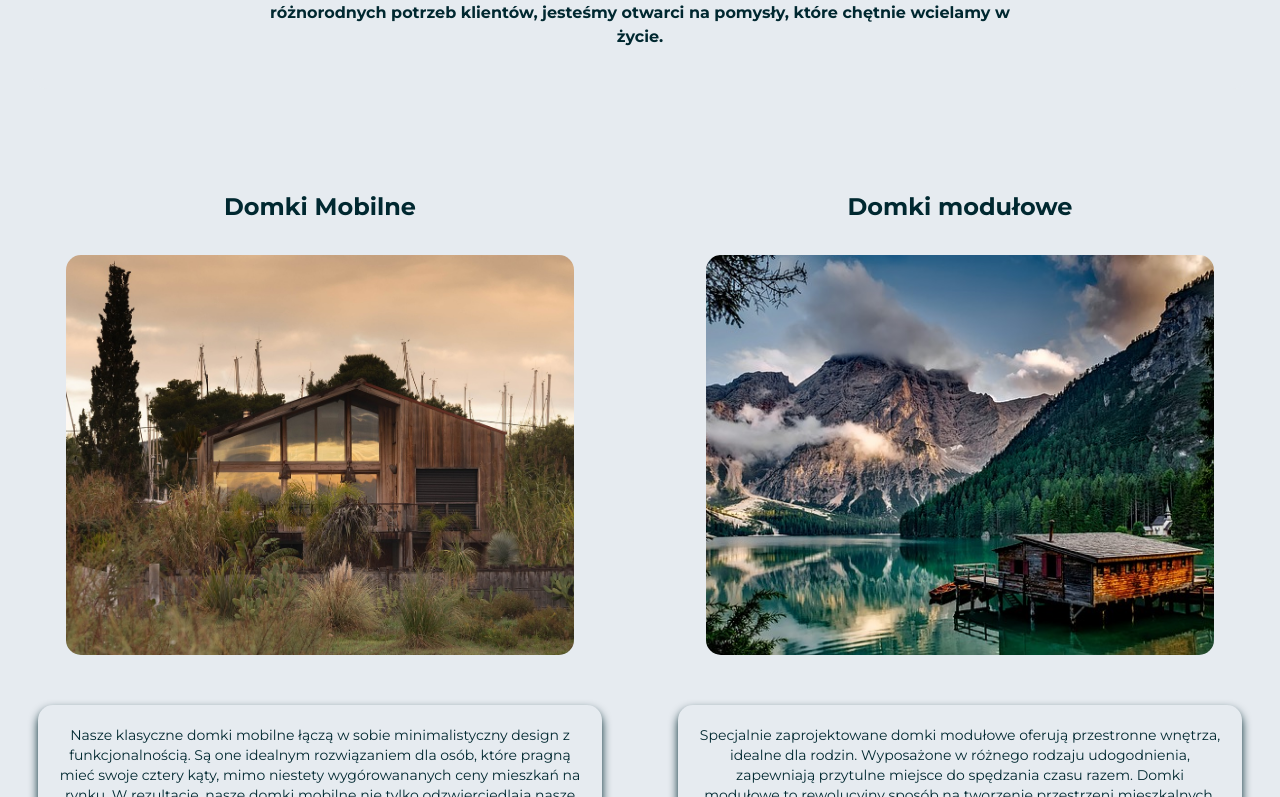
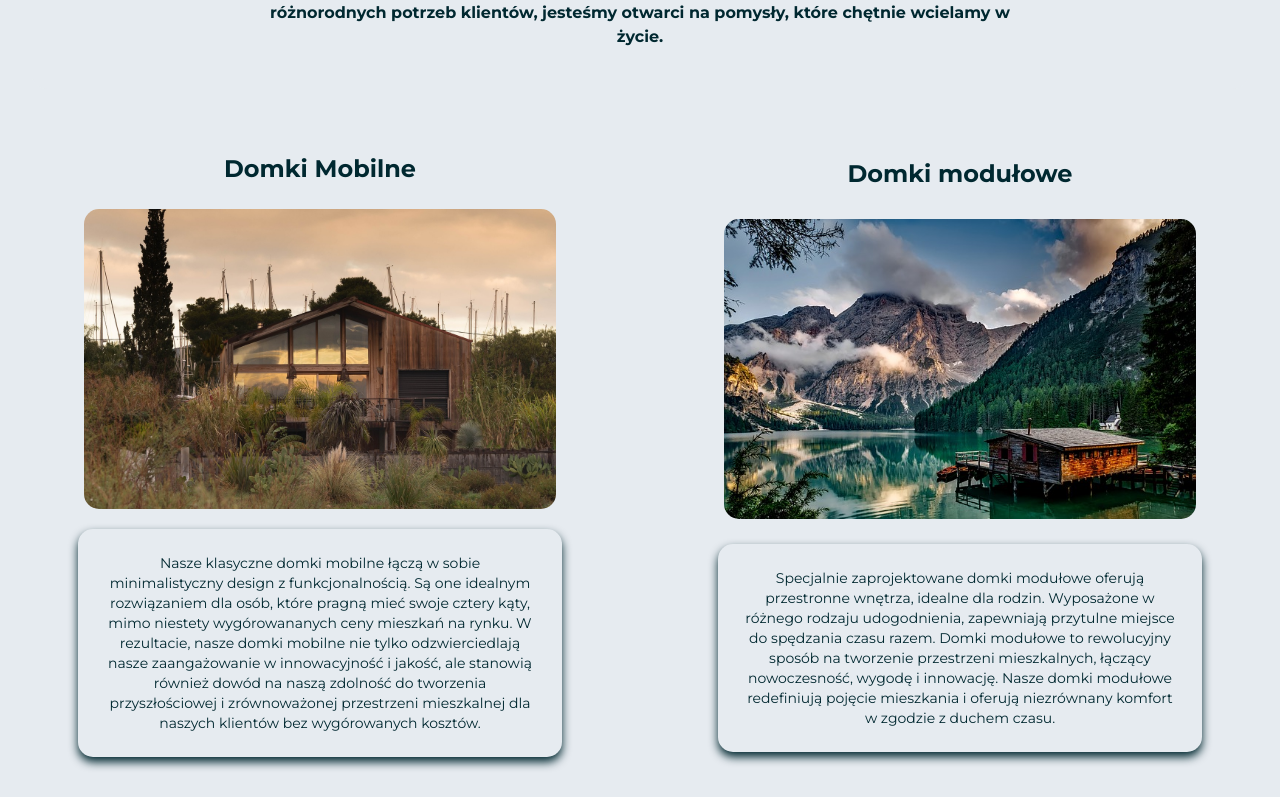
Before and after one commit to designByMilencja/frame-houses, a Next.js app: page /houses in a window 1280 px wide. Shown: the part 983-1780 px from the top of the page. Built offline with nearby package versions, Linux system fonts and the light colour scheme.

Commit message:
feat(ProductSection): changed spaces

```diff
--- a/components/houses/ProductSection.jsx
+++ b/components/houses/ProductSection.jsx
@@ -1,12 +1,12 @@
 const ProductSection = ({ title, imageUrl, description }) => (
-    <div className="flex flex-col justify-evenly p-[30px]">
-        <h4 className="font-bold p-8 text-2xl">{title}</h4>
+    <div className="flex flex-col justify-evenly items-center px-[50px]">
+        <h4 className="font-bold p-6 text-2xl">{title}</h4>
         <div
-            className="w-[90%] h-[400px] bg-cover bg-center mx-auto rounded-[15px]"
+            className="w-[90%] h-[300px] bg-cover bg-center mx-auto rounded-[15px]"
             style={{ backgroundImage: `url(${imageUrl})` }}
         ></div>
-        <div className="flexCenter h-[200px] mt-[40px]">
-            <p className="w-[90%] mx-auto sm:w-[100%] p-[20px] leading-5 my-8 text-sm shadow rounded-[15px]">
+        <div className="flexCenter shadow my-[20px] rounded-[15px] m-[20px]">
+            <p className="w-[90%] mx-auto sm:w-[100%] p-6 leading-5 text-sm">
                 {description}
             </p>
         </div>
```
